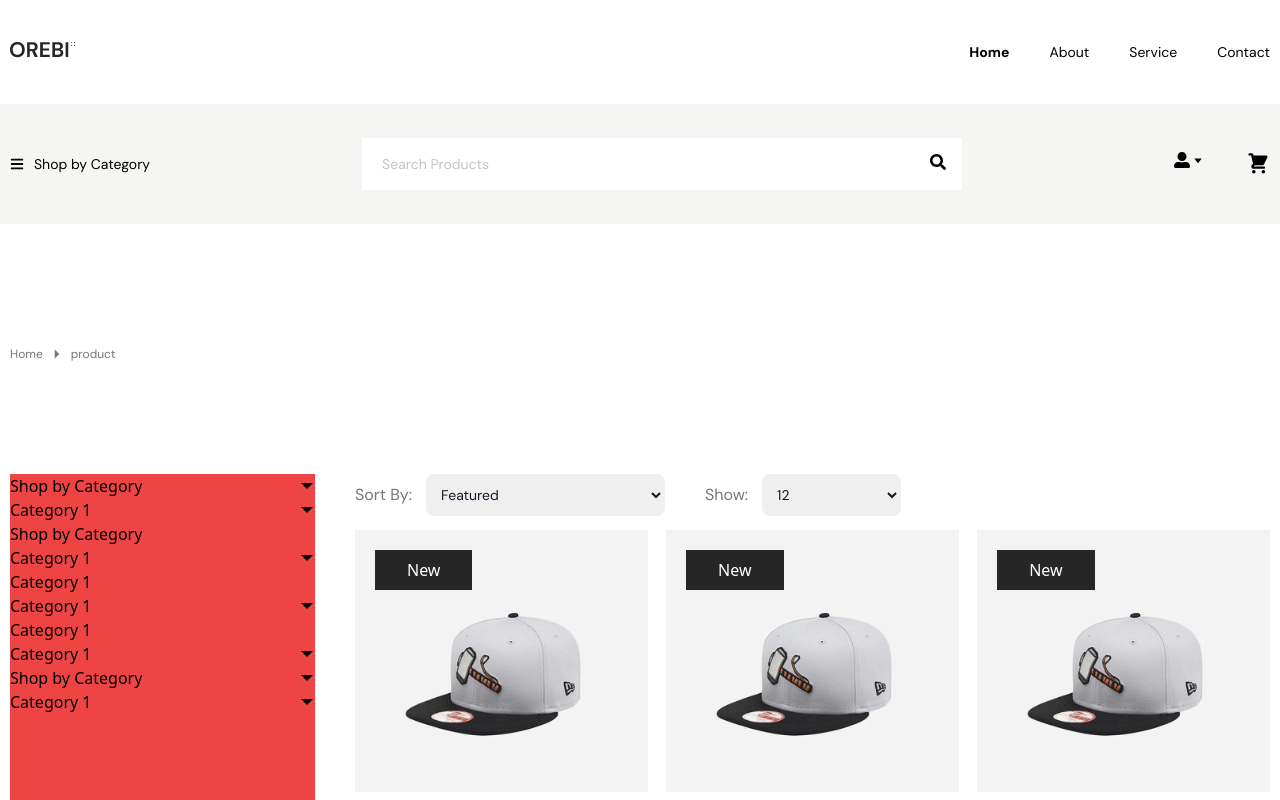
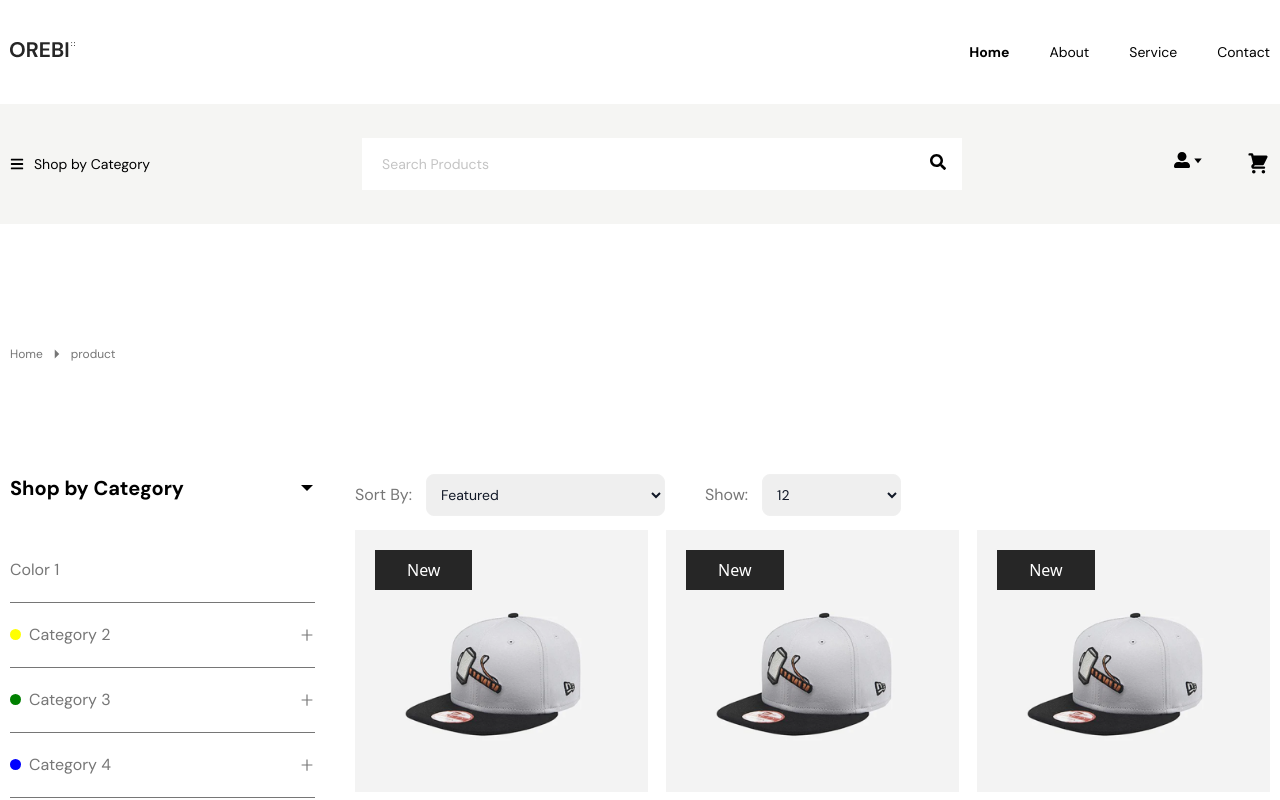
Before and after one commit to ABMshawonislam-dev/orebi-ecommerce, a React (Create React App) app: page /product in a window 1280 px wide. Shown: the top 800 px of the page. Built offline with nearby package versions, Linux system fonts and the light colour scheme.

Commit message:
sidebar dynamic color

```diff
--- a/src/components/layout/LeftSideBar.js
+++ b/src/components/layout/LeftSideBar.js
@@ -4,9 +4,10 @@ import SidebarContent from "./SidebarContent";
 const LeftSideBar = () => {
   return (
     <>
-      <SidebarContent dropDown={true} />
-      <SidebarContent dropDown={false} />
-      <SidebarContent dropDown={true} />
+      <SidebarContent dropDown={true} droptitle="Shop by Category" />
+      <SidebarContent dropDown={true} droptitle="Shop by Color" />
+      <SidebarContent dropDown={true} droptitle="Shop by Brand" />
+      <SidebarContent dropDown={true} droptitle="Shop by Price" />
     </>
   );
 };
--- a/src/components/layout/LeftSidebarItem.js
+++ b/src/components/layout/LeftSidebarItem.js
@@ -1,30 +1,32 @@
 import React, { useState } from "react";
-import { GoTriangleDown } from "react-icons/go";
-const LeftSidebarItem = ({ subdropdown, title }) => {
-  let [drop, setDrop] = useState(subdropdown);
+import { AiOutlinePlus } from "react-icons/ai";
+const LeftSidebarItem = (props) => {
+  let [drop, setDrop] = useState(props.subdropdown);
   let [show, setShow] = useState(false);
   return (
     <div>
       {drop ? (
         <div
           onClick={() => setShow(!show)}
-          className="flex cursor-pointer items-center justify-between"
+          className="flex cursor-pointer items-center justify-between border-b border-solid border-[#767676] py-5"
         >
-          <h3>{title} </h3>
-          <GoTriangleDown />
+          <h3 className="font-regular cursor-pointer font-dm text-base text-[#767676]">
+            {props.color && (
+              <span
+                className="mr-2 inline-block h-[11px] w-[11px] rounded-full"
+                style={{ background: props.color }}
+              ></span>
+            )}
+            {props.title}
+          </h3>
+          <AiOutlinePlus className="text-[#767676]" />
         </div>
       ) : (
-        <h3 className="cursor-pointer">{title} </h3>
+        <h3 className="font-regular cursor-pointer border-b border-solid border-[#767676] py-5 font-dm text-base text-[#767676]">
+          {props.color} {props.title}{" "}
+        </h3>
       )}
-      {show && (
-        <div>
-          <p>adasdsad</p>
-          <p>adasdsad</p>
-          <p>adasdsad</p>
-          <p>adasdsad</p>
-          <p>adasdsad</p>
-        </div>
-      )}
+      {show && <div>{props.children}</div>}
     </div>
   );
 };
--- a/src/components/layout/SidebarContent.js
+++ b/src/components/layout/SidebarContent.js
@@ -2,38 +2,84 @@ import React, { useState } from "react";
 import { GoTriangleDown } from "react-icons/go";
 import Flex from "./Flex";
 import LeftSidebarItem from "./LeftSidebarItem";
-const SidebarContent = ({ dropDown }) => {
+const SidebarContent = ({ dropDown, droptitle }) => {
   let [drop, setDrop] = useState(dropDown);
   let [show, setShow] = useState(dropDown);
   return (
-    <div>
+    <div className="mb-14">
       {drop ? (
         <div
           onClick={() => setShow(!show)}
-          className="flex cursor-pointer items-center justify-between"
+          className="mb-9 flex cursor-pointer items-center justify-between"
         >
-          <h3>Shop by Category </h3>
+          <h3 className="cursor-pointer font-dm text-xl font-bold">
+            {droptitle}{" "}
+          </h3>
           <GoTriangleDown />
         </div>
       ) : (
-        <h3 className="cursor-pointer">Shop by Category </h3>
+        <h3 className="mb-9 cursor-pointer font-dm text-xl font-bold">
+          {droptitle}{" "}
+        </h3>
       )}
 
       {show && (
         <>
-          <LeftSidebarItem subdropdown={true} title="Category 1">
-            <h1>asdasdasdasdasddsfsfdsfgdfg</h1>
+          <LeftSidebarItem subdropdown={false} title="Color 1">
+            <h1 className="font-regular cursor-pointer border-b border-solid border-[#767676] py-5 font-dm text-base text-[#767676]">
+              shawonasdasd
+            </h1>
+          </LeftSidebarItem>
+          <LeftSidebarItem subdropdown={true} title="Category 2" color="yellow">
+            <h1 className="font-regular cursor-pointer border-b border-solid border-[#767676] py-5 font-dm text-base text-[#767676]">
+              shawon
+            </h1>
+          </LeftSidebarItem>
+          <LeftSidebarItem subdropdown={true} title="Category 3" color="green">
+            <h1 className="font-regular cursor-pointer border-b border-solid border-[#767676] py-5 font-dm text-base text-[#767676]">
+              shawon
+            </h1>
+          </LeftSidebarItem>
+          <LeftSidebarItem subdropdown={true} title="Category 4" color="blue">
+            <h1 className="font-regular cursor-pointer border-b border-solid border-[#767676] py-5 font-dm text-base text-[#767676]">
+              shawon
+            </h1>
+          </LeftSidebarItem>
+          <LeftSidebarItem subdropdown={true} title="Category 5" color="purple">
+            <h1 className="font-regular cursor-pointer border-b border-solid border-[#767676] py-5 font-dm text-base text-[#767676]">
+              shawon
+            </h1>
           </LeftSidebarItem>
         </>
       )}
 
       {!drop && (
         <>
-          <LeftSidebarItem subdropdown={true} title="Category 1" />
-          <LeftSidebarItem subdropdown={false} title="Category 1" />
-          <LeftSidebarItem subdropdown={true} title="Category 1" />
-          <LeftSidebarItem subdropdown={false} title="Category 1" />
-          <LeftSidebarItem subdropdown={true} title="Category 1" />
+          <LeftSidebarItem subdropdown={true} title="Category 1">
+            <h1 className="font-regular cursor-pointer border-b border-solid border-[#767676] py-5 font-dm text-base text-[#767676]">
+              shawon
+            </h1>
+          </LeftSidebarItem>
+          <LeftSidebarItem subdropdown={true} title="Category 2" color="red">
+            <h1 className="font-regular cursor-pointer border-b border-solid border-[#767676] py-5 font-dm text-base text-[#767676]">
+              shawon
+            </h1>
+          </LeftSidebarItem>
+          <LeftSidebarItem subdropdown={true} title="Category 3" color="red">
+            <h1 className="font-regular cursor-pointer border-b border-solid border-[#767676] py-5 font-dm text-base text-[#767676]">
+              shawon
+            </h1>
+          </LeftSidebarItem>
+          <LeftSidebarItem subdropdown={true} title="Category 4" color="red">
+            <h1 className="font-regular cursor-pointer border-b border-solid border-[#767676] py-5 font-dm text-base text-[#767676]">
+              shawon
+            </h1>
+          </LeftSidebarItem>
+          <LeftSidebarItem subdropdown={true} title="Category 5" color="red">
+            <h1 className="font-regular cursor-pointer border-b border-solid border-[#767676] py-5 font-dm text-base text-[#767676]">
+              shawon
+            </h1>
+          </LeftSidebarItem>
         </>
       )}
     </div>
--- a/src/pages/Shope.js
+++ b/src/pages/Shope.js
@@ -17,7 +17,7 @@ const Shope = () => {
       <Breadcrumb />
 
       <Flex className="flex gap-x-10">
-        <div className="w-[25%] bg-red-500">
+        <div className="w-[25%]">
           <LeftSideBar />
         </div>
         <div className="relative w-[75%]">
```
